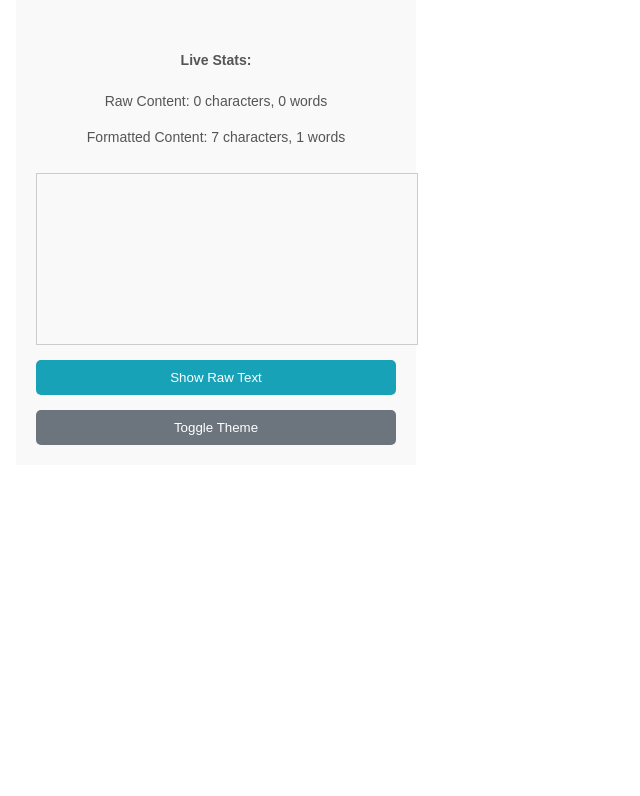
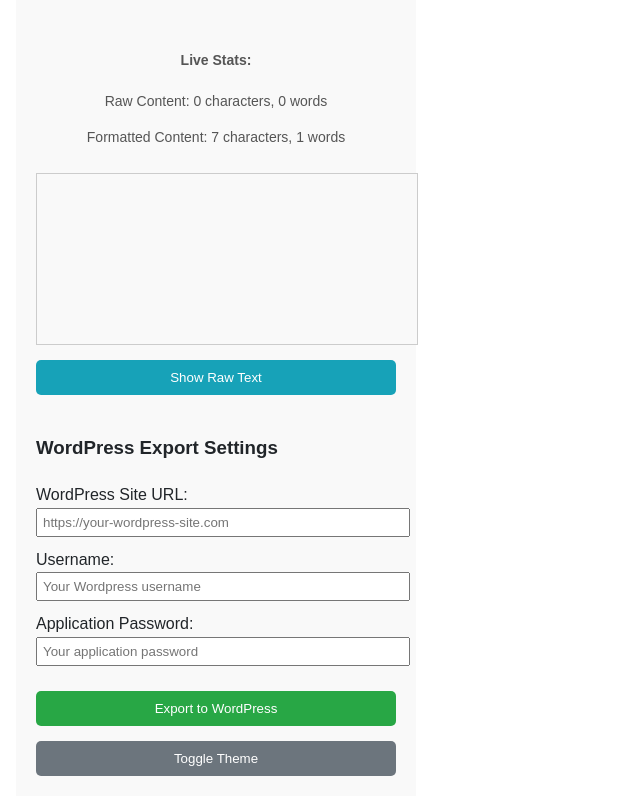
Before and after one commit to James-spiff/DraftEase, a React (Vite) app: page / in a window 1280 px wide. Shown: the part 704-1500 px from the top of the page, without its empty margins (0-640 px from the left). Before the commit the page ends 1169 px from the top, so only its background shows below. Built offline with nearby package versions, Linux system fonts and the light colour scheme.

Commit message:
Initialized wordpress integration

```diff
--- a/src/components/PopupComponent.tsx
+++ b/src/components/PopupComponent.tsx
@@ -4,6 +4,7 @@
 import ButtonsPanel from './ButtonsPanel'
 import DropZone from './DropZone'
 import LiveStats from './LiveStats'
+import WordPressExport from './WordPressExport'
 
 const PopupComponent = () => {
 
@@ -24,6 +25,9 @@
       const [formattedContent, setFormattedContent] = useState('');
       const [statusMessage, setStatusMessage] = useState('');
       const [showFormatted, setShowFormatted] = useState(true); //for toggling between raw text view and formatted html view
+      const [wordpressURL, setWordpressURL] = useState('');
+      const [wordpressUsername, setWordpressUsername] = useState('');
+      const [wordpressAppPassword, setWordpressAppPassword] = useState('');
 
       //formatting function to convert the rich text to html
       const formatContent = (text: string, settings: SettingsType) => {
@@ -156,6 +160,40 @@
           }
       }
 
+      const handleWordPressExport = async () => {
+        if (!wordpressURL || !wordpressUsername || !wordpressAppPassword) {
+          setStatusMessage('Please provide all Wordpress credentials.');
+          return;
+        }
+
+        try {
+          const authHeader = btoa(`${wordpressUsername}:${wordpressAppPassword}`);
+          const response = await fetch(`${wordpressURL}/wp-json/wp/v2/posts`, {
+            method: 'POST',
+            headers: {
+              'Authorization': `Basic ${authHeader}`,
+              'Content-Type': 'application/json',
+            },
+            body: JSON.stringify({
+              title: 'DraftEase Post',
+              content: formattedContent,
+              status: 'draft', //or publish if you want to publish immediately
+            }),
+          });
+
+          if (response.ok) {
+            const result = await response.json();
+            setStatusMessage(`Post exported successfully! View it at: ${result.link}`);
+          } else {
+            const errorText = await response.text()
+            setStatusMessage(`Failed to export: ${response.statusText} (${response.status}) - ${errorText}`);
+          }
+        } catch (error) {
+          console.error('Error exporting to WordPress:', error);
+          setStatusMessage('An error occurred while exporting to WordPress.')
+        }
+      }
+
 
   return (
     <div
@@ -246,6 +284,32 @@
       >
         {showFormatted ? 'Show Raw Text' : 'Show Formatted View'}
       </button>
+      <WordPressExport
+        wordpressURL={wordpressURL}
+        setWordpressURL={setWordpressURL}
+        wordpressUsername={wordpressUsername}
+        setWordpressUsername={setWordpressUsername}
+        wordpressAppPassword={wordpressAppPassword}
+        setWordpressAppPassword={setWordpressAppPassword}
+      />
+      <button
+        onClick={handleWordPressExport}
+        style={{
+          marginTop: '15px',
+          padding: '10px 20px',
+          backgroundColor: '#28a745',
+          color: 'white',
+          border: 'none',
+          borderRadius: '5px',
+          cursor: 'pointer',
+          transition: 'background-color 0.3s',
+        }}
+        onMouseEnter={(e) => (e.currentTarget.style.backgroundColor = '#218838')}
+        onMouseLeave={(e) => (e.currentTarget.style.backgroundColor = '#28a745')}
+      >
+        Export to WordPress
+      </button>
+
       <button
         onClick={toggleTheme}
         title="Toggle between light and dark theme"
--- /dev/null
+++ b/src/components/WordPressExport.tsx
@@ -0,0 +1,60 @@
+import React from 'react'
+
+
+interface WordPressExportProps {
+    wordpressURL: string;
+    setWordpressURL: React.Dispatch<React.SetStateAction<string>>;
+    wordpressUsername: string;
+    setWordpressUsername: React.Dispatch<React.SetStateAction<string>>;
+    wordpressAppPassword: string;
+    setWordpressAppPassword: React.Dispatch<React.SetStateAction<string>>;
+}
+
+
+const WordPressExport: React.FC<WordPressExportProps> = ({
+    wordpressURL,
+    setWordpressURL,
+    wordpressUsername,
+    setWordpressUsername,
+    wordpressAppPassword,
+    setWordpressAppPassword
+}) => {
+
+  return (
+    <div style={{ marginTop: '20px' }}>
+        <h3>WordPress Export Settings</h3>
+        <label>
+            WordPress Site URL:
+            <input
+                type="text"
+                value={wordpressURL}
+                onChange={(e) => setWordpressURL(e.target.value)}
+                placeholder='https://your-wordpress-site.com'
+                style={{ width: '100%', marginBottom: '10px', padding: '5px' }}
+            />
+        </label>
+        <label>
+            Username:
+            <input
+                type="text"
+                value={wordpressUsername}
+                onChange={(e) => setWordpressUsername(e.target.value)}
+                placeholder='Your Wordpress username'
+                style={{ width: '100%', marginBottom: '10px', padding: '5px' }}
+            />
+        </label>
+        <label>
+            Application Password:
+            <input
+                type="password"
+                value={wordpressAppPassword}
+                onChange={(e) => setWordpressAppPassword(e.target.value)}
+                placeholder='Your application password'
+                style={{ width: '100%', marginBottom: '10px', padding: '5px' }}
+            />
+        </label>
+    </div>
+  )
+}
+
+export default WordPressExport
```
